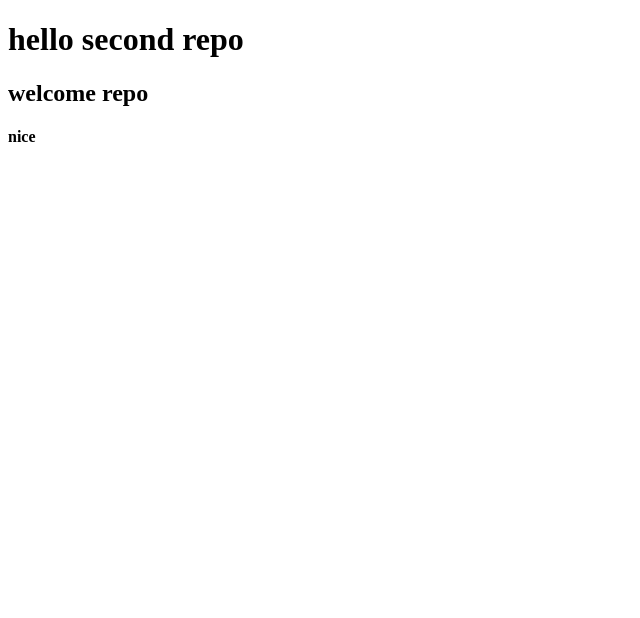
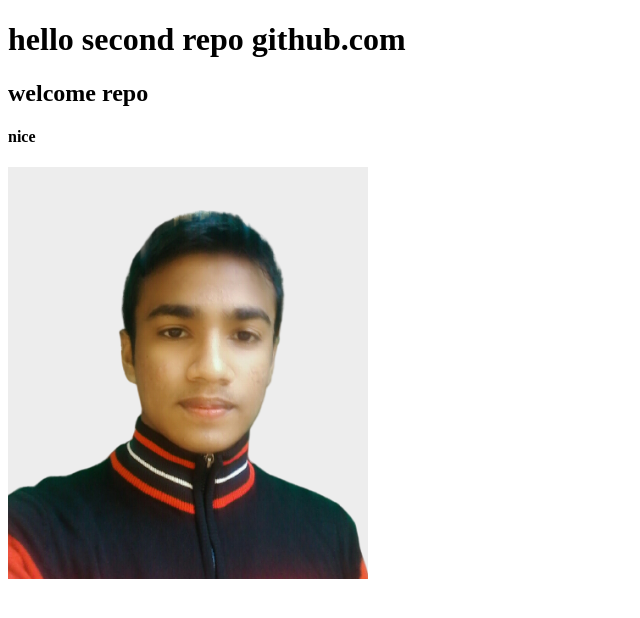
Before and after one commit to AbdurRahman-34/secornd-repo, a plain HTML site: page index.html in a window 1280 px wide. Shown: the whole page, without its empty margins (0-640 px from the left). Drawn offline with Linux system fonts and the light colour scheme.

Commit message:
image add

```diff
--- a/index.html
+++ b/index.html
@@ -8,8 +8,9 @@
     <link rel="stylesheet" href="style.css">
 </head>
 <body>
-    <h1>hello second repo</h1>
+    <h1>hello second repo github.com</h1>
     <h2>welcome repo</h2>
     <h4>nice</h4>
+    <img src="p.png" alt="profile-pic">
 </body>
 </html>
```
Also changed, not shown: p.png (added).
